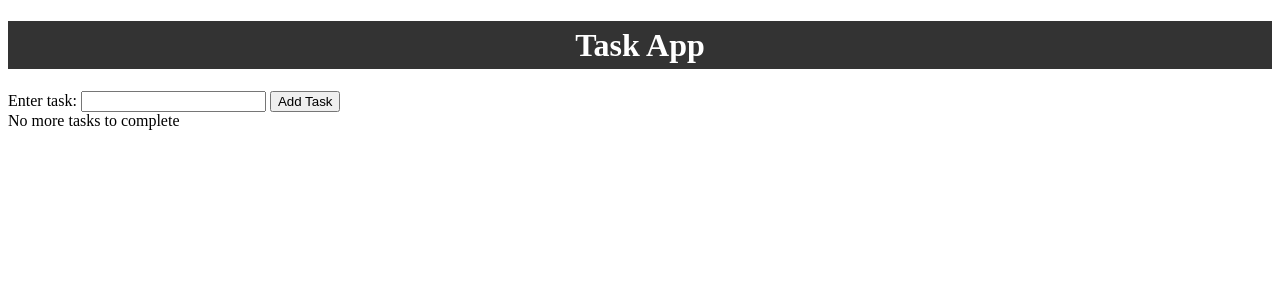
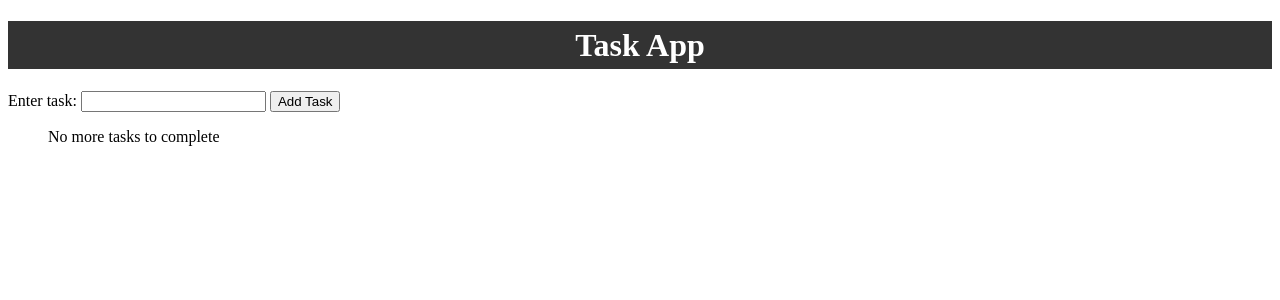
Before and after one commit to SalamanderCtesiphon/task-app-one, a React (Create React App) app: page / in a window 1280 px wide. Shown: the top 300 px of the page. Built offline with nearby package versions, Linux system fonts and the light colour scheme.

Commit message:
fixed all of the bugs and got rid of all of the warning messages

```diff
--- a/src/components/Overview.js
+++ b/src/components/Overview.js
@@ -5,12 +5,11 @@ const Overview = ({ tasks, delTask, submitEdits, todoEditing, settodoEditing, se
 
   return (
     <div>
+      <ul>
         { tasks.length === 0 &&
           <li>No more tasks to complete</li>
         }
-      {tasks.map((task) => {
-        return (
-          <div>
+        {tasks.map((task) => (
           <li key={task.id}>
             {tasks.indexOf(task) + 1 }.{' '}
             {task.id === todoEditing ? (
@@ -34,11 +33,7 @@ const Overview = ({ tasks, delTask, submitEdits, todoEditing, settodoEditing, se
               </button>
             </div>
           </li>
-          </div>
-        )
-      })}
-      <ul className="container">
-
+        ))}
       </ul>
     </div>
   );
```
Lines whose indentation alone changed are shown as unchanged.
